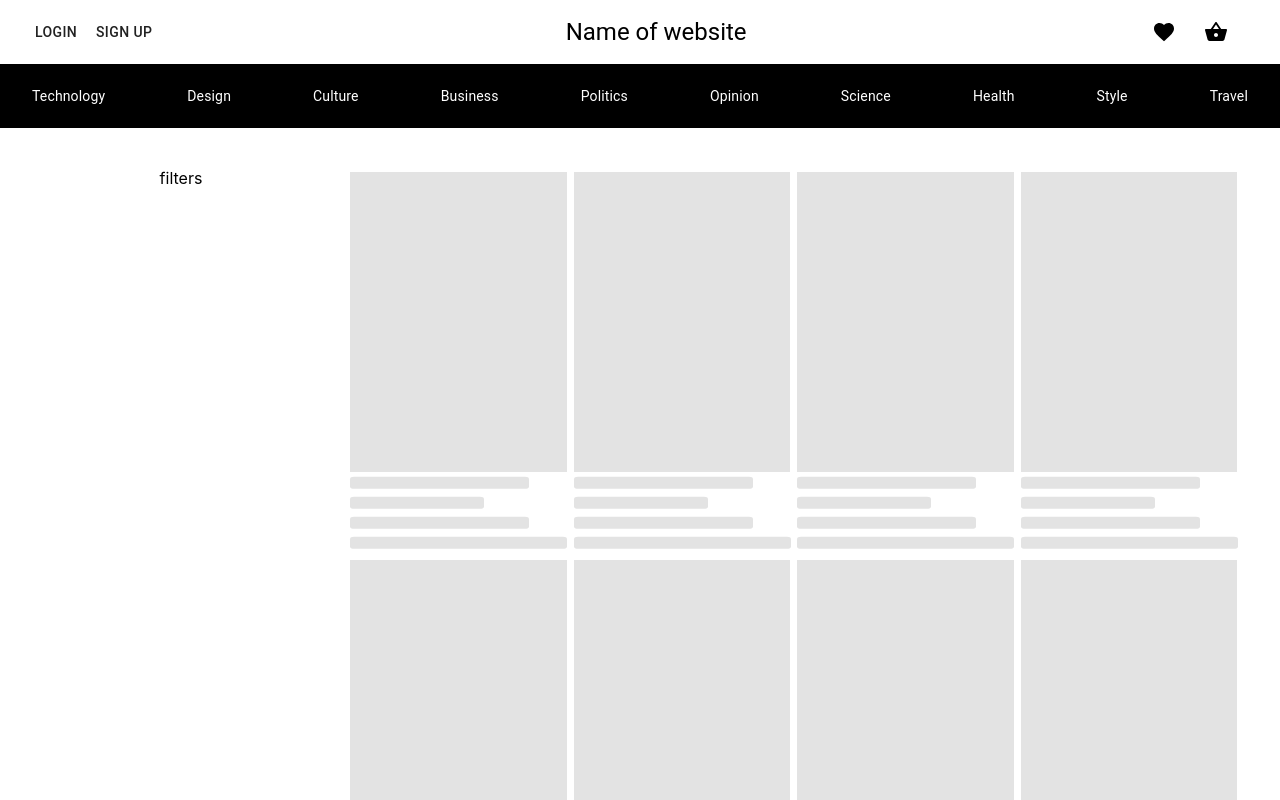
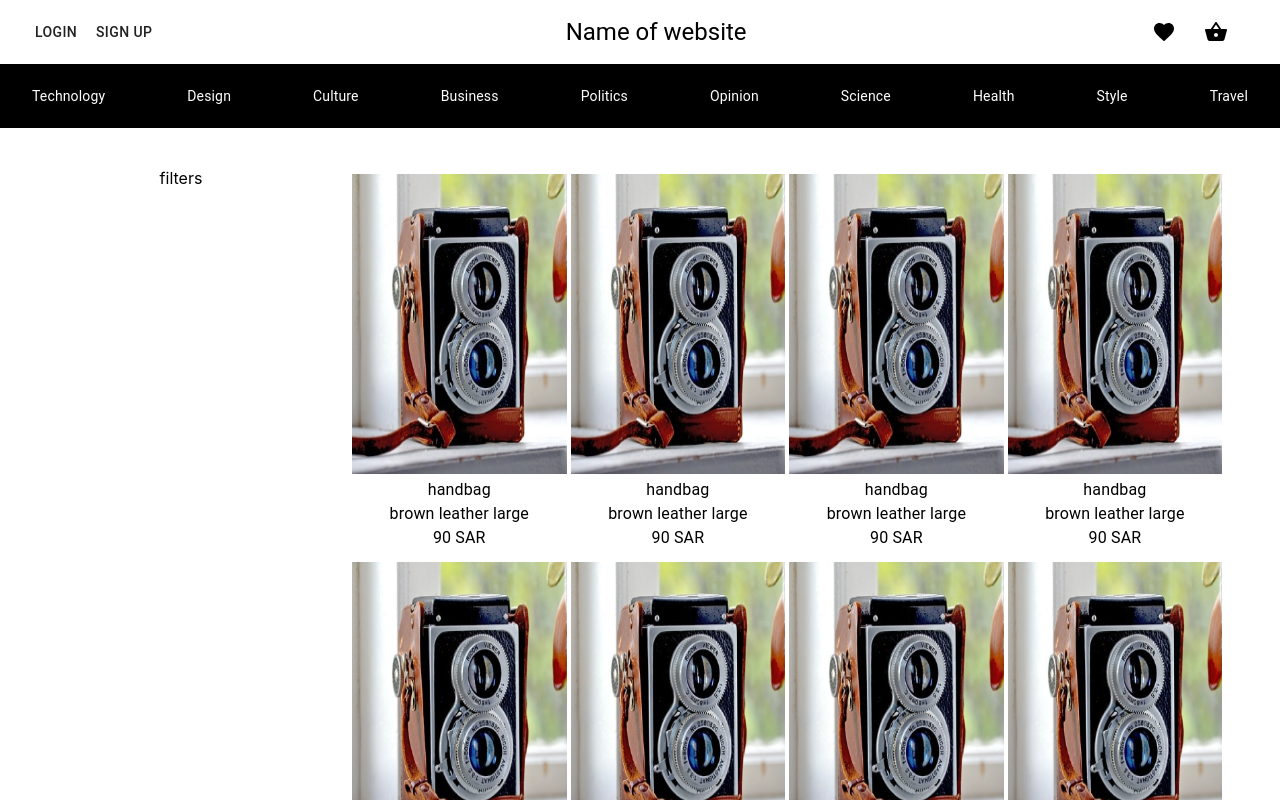
Before and after one commit to Maymonah98/react-shopping-app, a React (Create React App) app: page / in a window 1280 px wide. Shown: the top 800 px of the page. Built offline with nearby package versions, Linux system fonts and the light colour scheme.

Commit message:
add product UI

```diff
--- a/src/components/Shelf/ProductList/index.js
+++ b/src/components/Shelf/ProductList/index.js
@@ -3,34 +3,105 @@ import Skeleton from '@material-ui/lab/Skeleton';
 import Box from '@material-ui/core/Box';
 import Grid from '@material-ui/core/Grid';
 import { makeStyles } from '@material-ui/core/styles';
+import { Typography } from '@material-ui/core';
 
 const useStyles = makeStyles((theme) => ({
     root: {
-      width: "25%"
+      width: "24%",
+      margin: 2
     },
   }));
 
 function ProductList() {
+  // const items = false;
   const classes = useStyles();
-  const items= false;
 
   if (!items) return Array.from(new Array(10)).map(index=>(
     <div className={classes.root}>
-
     <Box key={index} width="100%" p={0.5} >
     <Skeleton animation="wave" variant="rect" width="97%" height={300} />
     <Skeleton animation="wave" width="80%" />
     <Skeleton animation="wave" width="60%"/>
     <Skeleton animation="wave" width="80%"/>
     <Skeleton animation="wave" width = "97%"/>
-
     </Box>
-
     </div>
   ));
-    return (
-      <div >   ProductList   </div>
-    );
+
+
+    return items.map((item)=>(
+      <div className={classes.root} key={item.id} >
+         <Box
+         width="100%"
+         p={0.5} >
+           <img src={item.image} alt="item" height= '300' width= '100%' object-fit= 'contain'/>
+           <Typography>{item.name}</Typography>
+           <Typography>{item.desc}</Typography>
+           <Typography>{item.price} SAR</Typography>
+         </Box>
+      </div>
+
+    ));
   }
 
+  const items= [
+    {
+      id:1,
+      name: "handbag",
+      desc:"brown leather large",
+      price:"90",
+      image: "camera.png",
+    }
+    ,{
+      id:2,
+      name: "handbag",
+      desc:"brown leather large",
+      price:"90",
+      image: "camera.png",
+    },
+    {
+      id:3,
+      name: "handbag",
+      desc:"brown leather large",
+      price:"90",
+      image: "camera.png",
+    },
+    {
+      id:8,
+      name: "handbag",
+      desc:"brown leather large",
+      price:"90",
+      image: "camera.png",
+    },
+    {
+      id:4,
+      name: "handbag",
+      desc:"brown leather large",
+      price:"90",
+      image: "camera.png",
+    },
+    {
+      id:5,
+      name: "handbag",
+      desc:"brown leather large",
+      price:"90",
+      image: "camera.png",
+    },
+    {
+      id:6,
+      name: "handbag",
+      desc:"brown leather large",
+      price:"90",
+      image: "camera.png",
+    },
+    {
+      id:7,
+      name: "handbag",
+      desc:"brown leather large",
+      price:"90",
+      image: "camera.png",
+    },
+  ];
+
+
   export default ProductList;
```
Also changed, not shown: public/camera.png (added).
